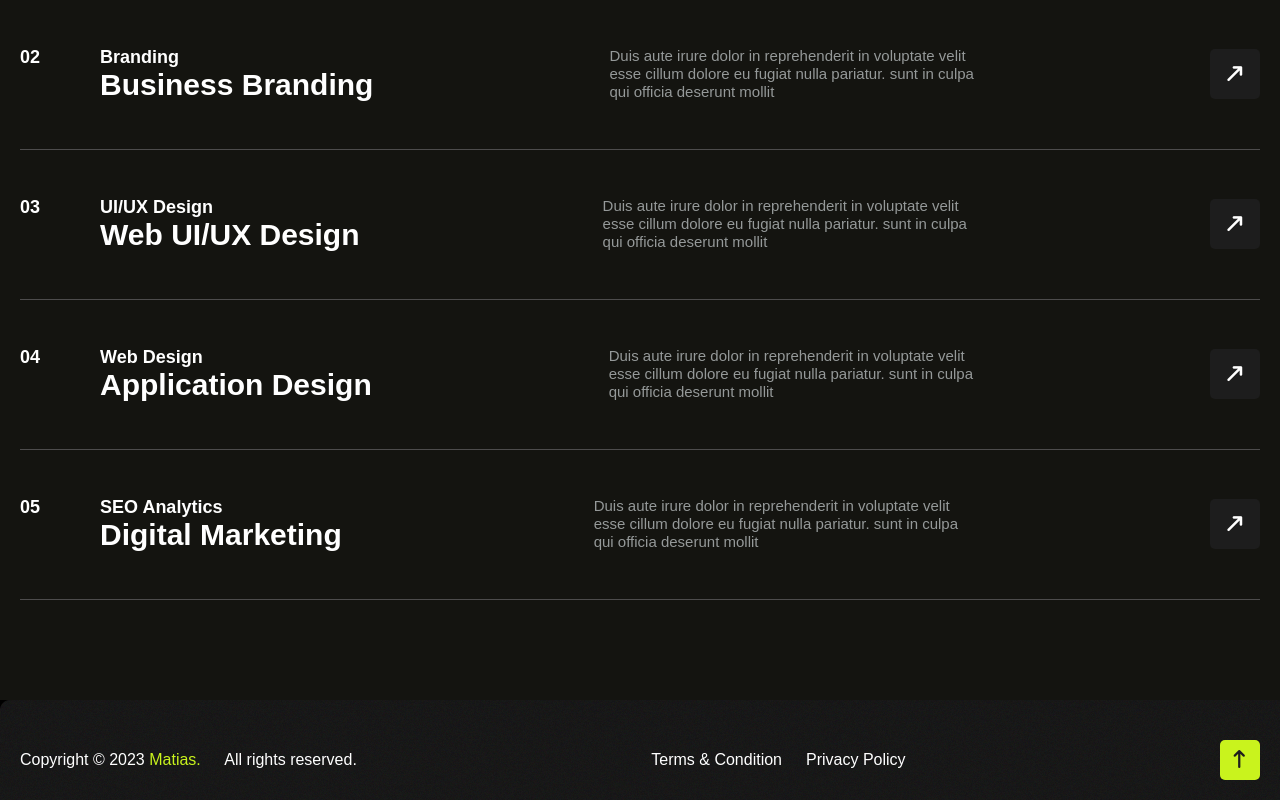
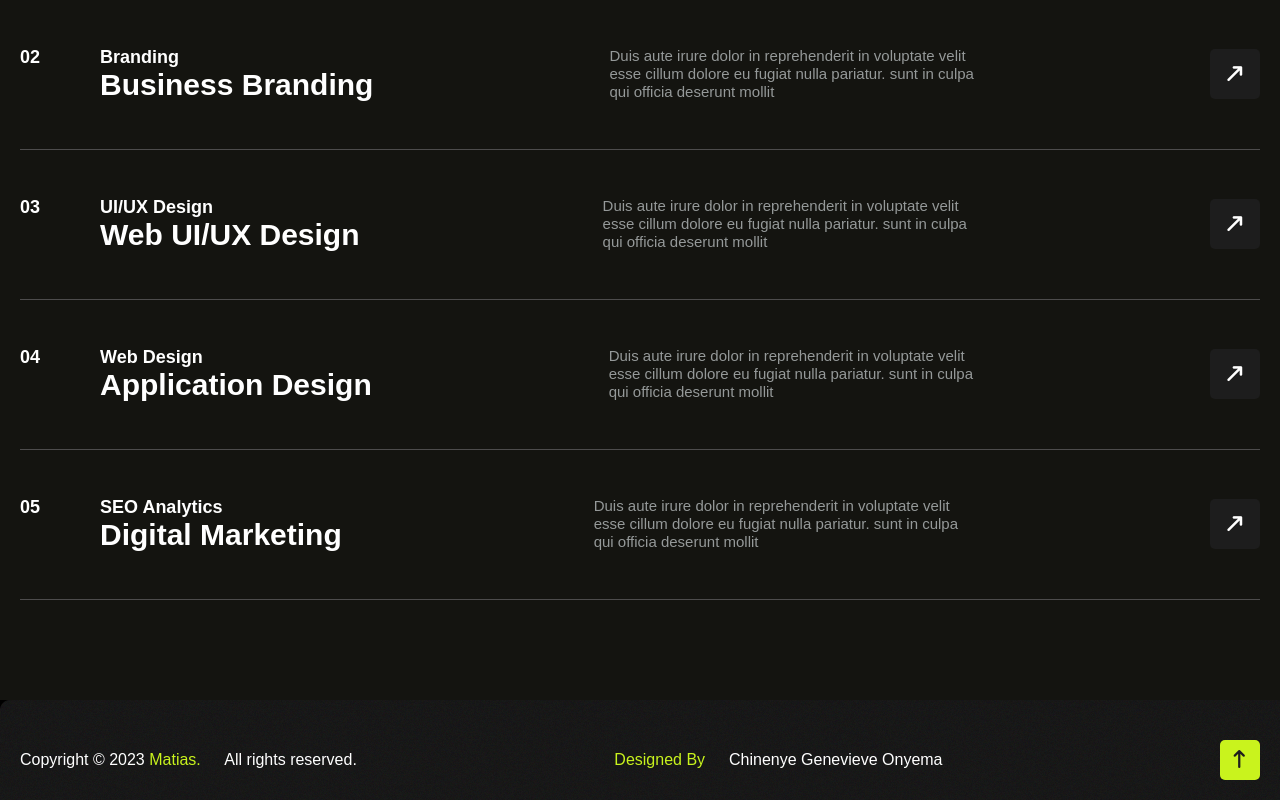
Before and after one commit to nenyeonyema/portfolio-project-one, a plain HTML site: page index.html in a window 1280 px wide. Shown: the part 6452-7252 px from the top of the page. Drawn offline with nearby package versions, Linux system fonts and the light colour scheme.

```diff
--- a/index.html
+++ b/index.html
@@ -663,8 +663,10 @@
                 <p>Copyright © 2023 <span>Matias.</span> All rights reserved.</p>
             </div>
             <div>
-                <span>Terms & Condition</span>
-                <span>Privacy Policy</span>
+                <!-- <span>Terms & Condition</span>
+                <span>Privacy Policy</span> -->
+                <span style="color: #C9F31D;"> Designed By</span>
+                <span>Chinenye Genevieve Onyema</span>
             </div>
             <div id="home" class="service-arrow">
                 <a href="#home"><i class="fa fa-long-arrow-right" aria-hidden="true"></i></a>
--- a/styles/index.css
+++ b/styles/index.css
@@ -17,6 +17,7 @@ html {
 
 ::-webkit-scrollbar-thumb {
     background: #C9F31D;
+    border-radius: 5px;
 }
 body {
     margin: 0;
@@ -159,6 +160,7 @@ body {
     height: 810px;
     width: 0px;
     background-color: black;
+    /* position: fixed; */
     overflow-y: auto;
     color: white;
     right: 0;
@@ -167,17 +169,18 @@ body {
     transition: width 0.5s, right 0.5s;
 }
 
-/* .general-sidebar::-webkit-scrollbar {
+/* div.general-sidebar::-webkit-scrollbar {
     width: 12px;
 }
-.general-sidebar::-webkit-scrollbar-track {
+div.general-sidebar::-webkit-scrollbar-track {
+    background: #0d0e0d;
+}
+div.general-sidebar::-webkit-scrollbar-thumb {
     background: #C9F31D;
-}
-.general-sidebar::-webkit-scrollbar-thumb {
-    background: #888;
-}
-.general-sidebar::-webkit-scrollbar-thumb:hover {
-    background: #555;
+    border-radius: 5px;
+}
+div.general-sidebar::-webkit-scrollbar-thumb:hover {
+    background: #C9F31D;
 } */
 
 .general-sidebar .closing-bar {
```
Also changed, not shown: 1 other file.
